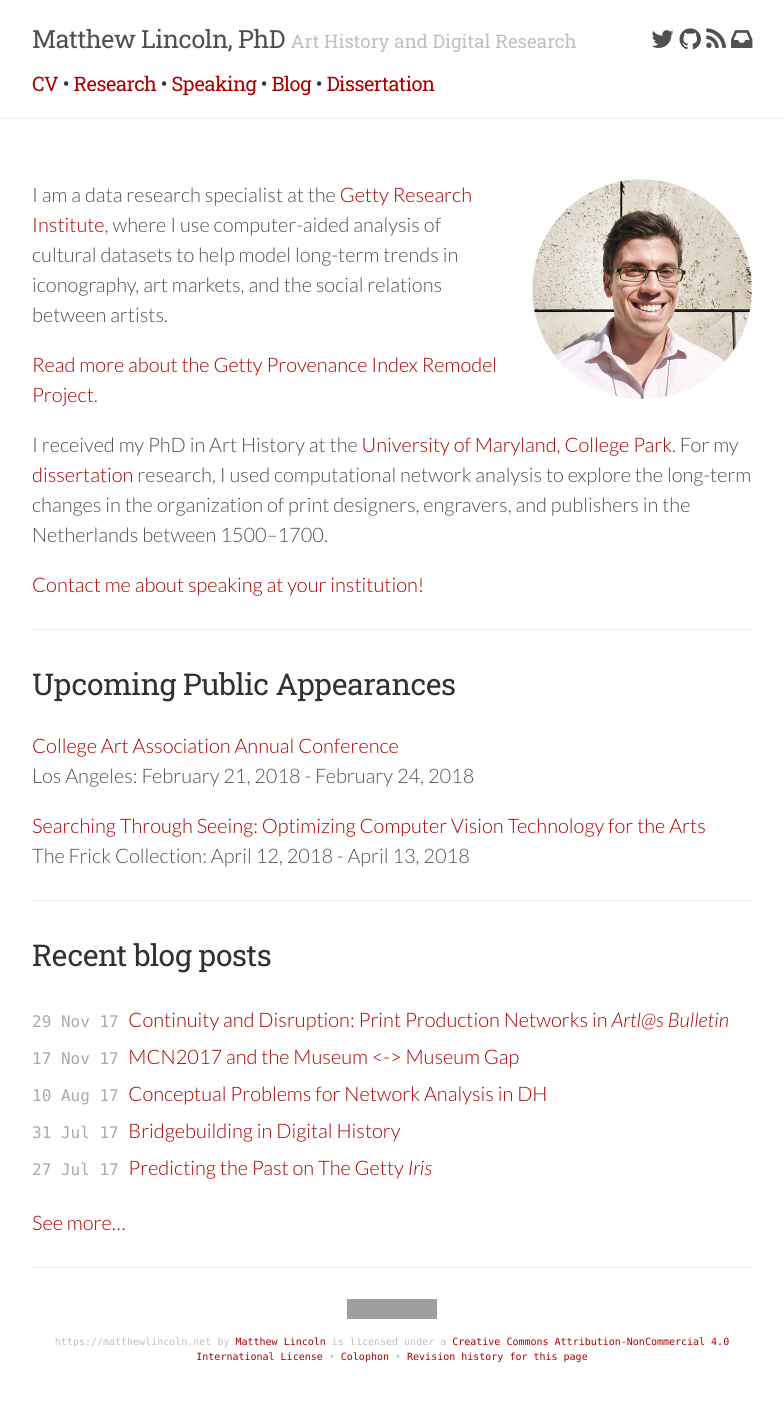
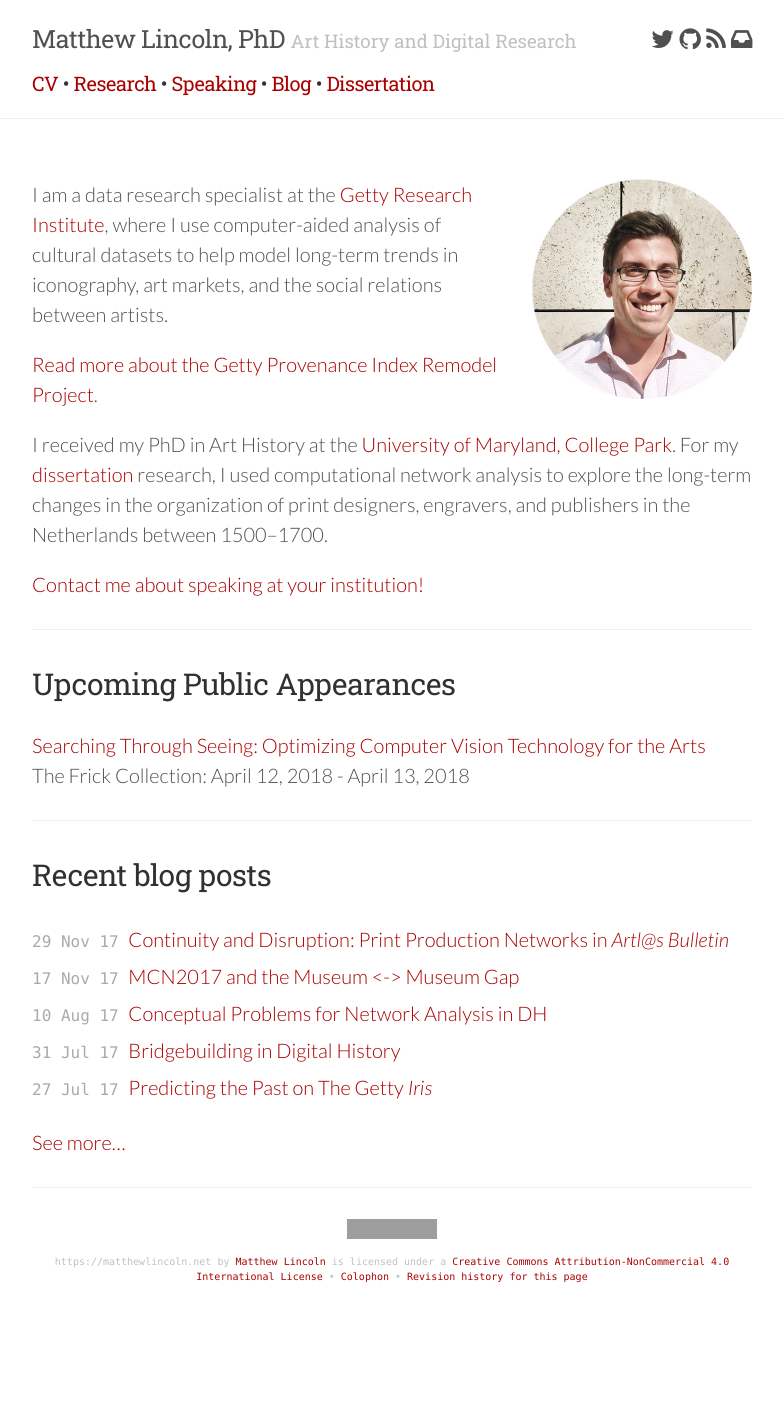
Before and after one commit to mdlincoln/mdlincoln.github.io, a Jekyll site: the page built from index.md, in a window 1280 px wide. Shown: the whole page, without its empty margins (248-1032 px from the left). Built offline with Jekyll 4.4.1, drawn with Linux system fonts in a browser that asks for light colours; nearby versions of some CDN libraries; after the commit the page ends 1324 px from its top, so only the background shows below that; grey boxes are pictures that could not be loaded.

Commit message:
caa2018 over

```diff
--- a/_data/travel.yaml
+++ b/_data/travel.yaml
@@ -1,8 +1,3 @@
-- venue: College Art Association Annual Conference
-  location: Los Angeles
-  datestart: 2018-02-21 00:00:00 -0800
-  dateend: 2018-02-24 00:00:00 -0800
-  url: http://conference.collegeart.org/programs/digital-surrogates-the-reproduction-and-representation-of-art-and-cultural-heritage/
 - venue: |
     Searching Through Seeing: Optimizing Computer Vision Technology for the Arts
   location: The Frick Collection
```
